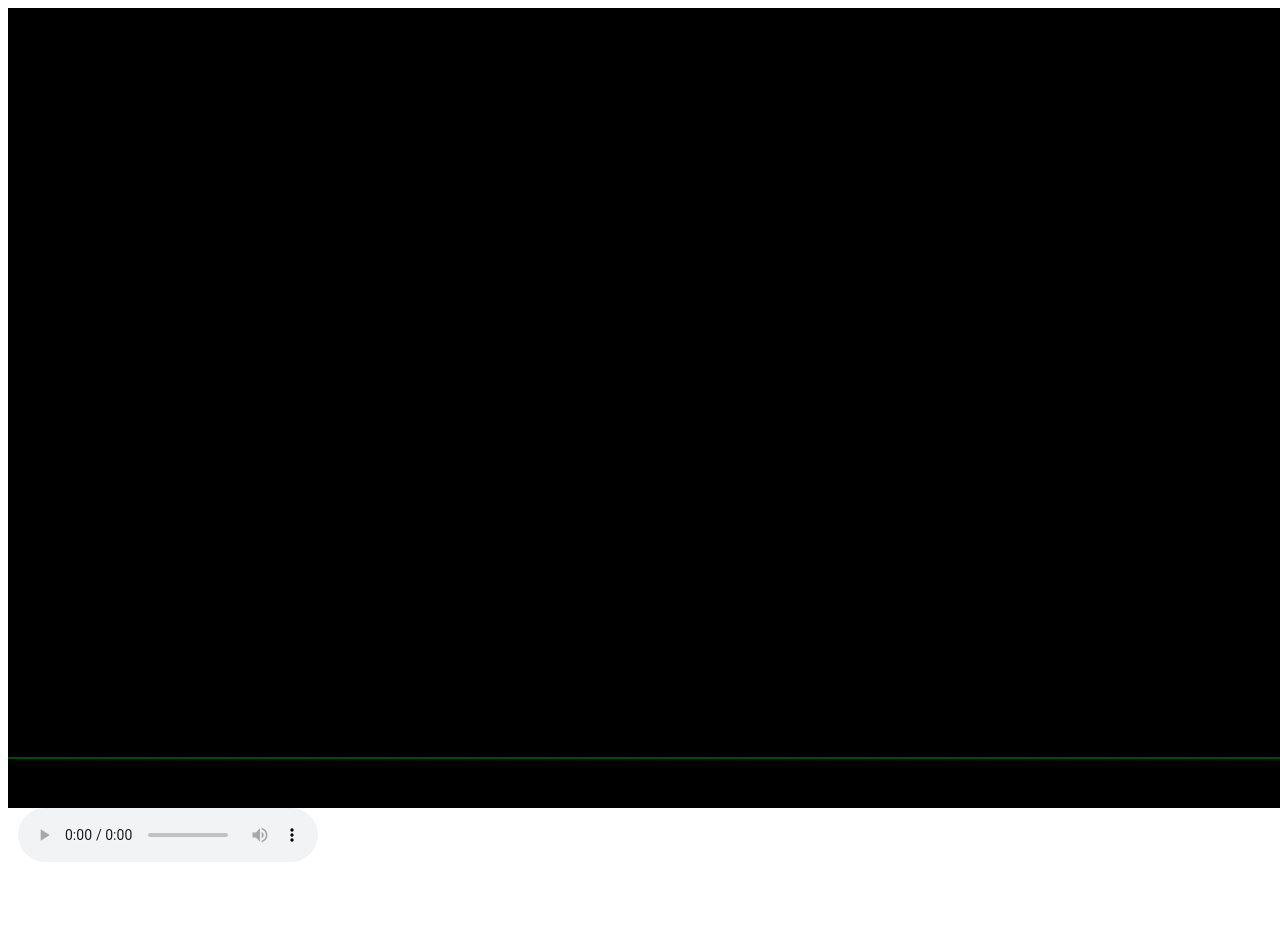
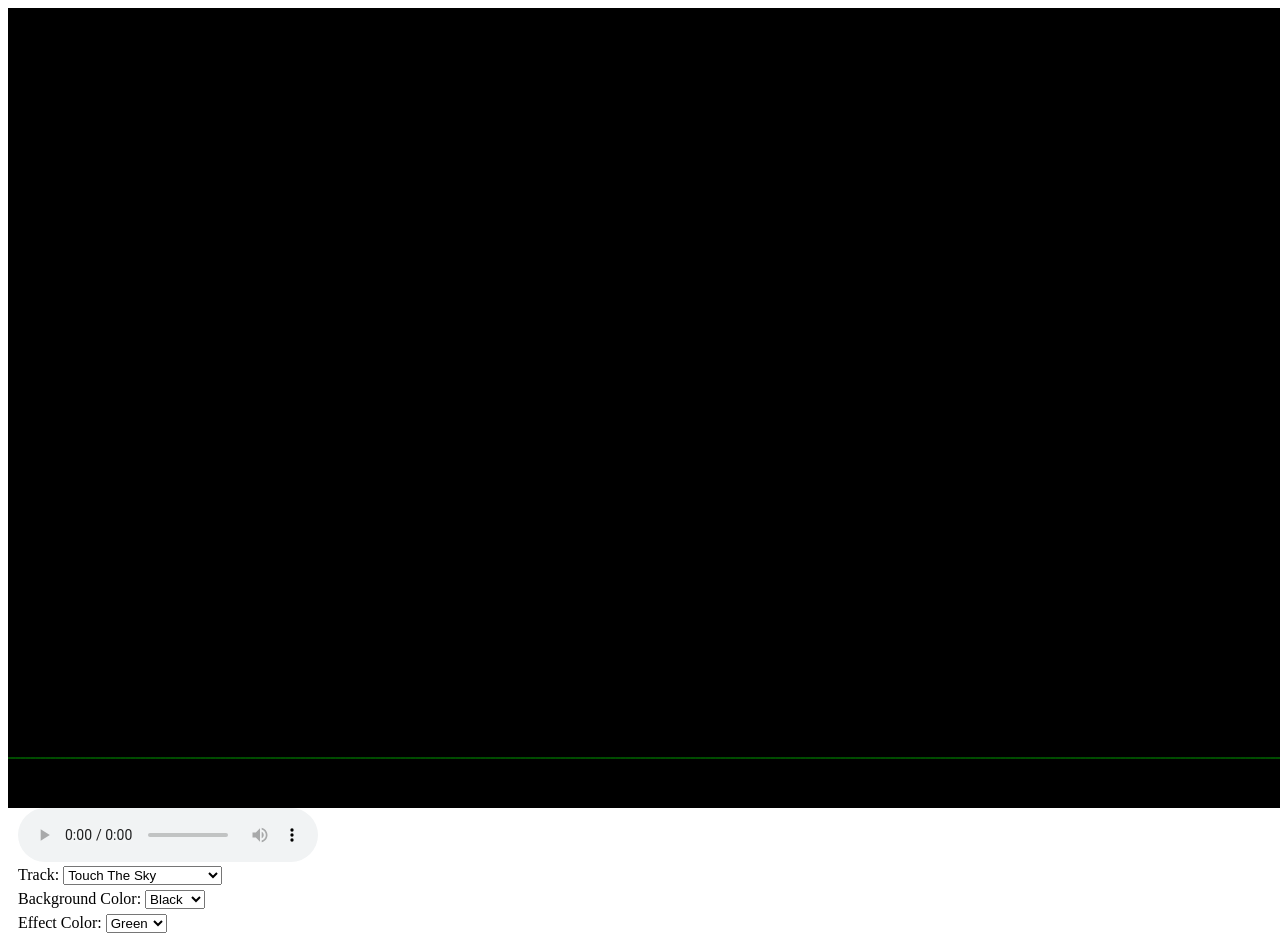
Before and after one commit to ilanisakov/JewishPickle_Visualizer, a plain HTML site: page index.html in a window 1280 px wide. Before the commit the page ends 866 px from the top, so only its background shows below. Drawn offline with Linux system fonts and the light colour scheme.

Commit message:
Added color selects and song select

```diff
--- a/index.html
+++ b/index.html
@@ -10,6 +10,36 @@
 	<canvas id="canvas" width="1280" height="800"></canvas>
 	<div id="controls">
 		<audio controls loop></audio>
+		<section>
+			<label>Track:
+				<select id="songSelect" >
+					<option value="media/Touch The Sky.mp3">Touch The Sky</option>
+					<option value="media/New Adventure Theme.mp3">New Adventure Theme</option>
+				</select>
+			</label>
+		</section>
+		<section>
+			<label>Background Color:
+				<select id="bGColor" >
+					<option value="black">Black</option>
+					<option value="white">White</option>
+					<option value="red">Red</option>
+					<option value="blue">Blue</option>
+					<option value="green">Green</option>
+				</select>
+			</label>
+		</section>
+		<section>
+			<label>Effect Color:
+				<select id="eColor" >
+					<option value="green">Green</option>
+					<option value="red">Red</option>
+					<option value="blue">Blue</option>
+					<option value="purple">Purple</option>
+					<option value="pink">Pink</option>
+				</select>
+			</label>
+		</section>
 	</div>
 </body>
 </html>
--- a/script.js
+++ b/script.js
@@ -8,6 +8,7 @@
 		//VARIABLES
 		var canvas, ctx;
 		var audioElement, analyserNode;
+		var effectColor;
 
 
 		//Init - function called when the page is loaded
@@ -17,7 +18,7 @@
 			// set up canvas stuff
 			canvas = document.querySelector('canvas');
 			ctx = canvas.getContext("2d");
-
+			effectColor = 'rgba(0, 255, 0, 0.6)';
 
 			// get reference to <audio> element on page
 			audioElement = document.querySelector('audio');
@@ -25,7 +26,7 @@
 			// call our helper function and get an analyser node
 			analyserNode = createWebAudioContextWithAnalyserNode(audioElement);
 
-			// get sound track <select> and Full Screen button working
+			//Get all our controls working
 			setupUI();
 
 			// load and play default sound into audio element
@@ -77,7 +78,15 @@
 
 		//Sets up the functions for the whole UI
 		function setupUI(){
-
+			document.querySelector("#songSelect").onchange = function(e){
+				playStream(audioElement,e.target.value);
+			};
+			document.querySelector("#bGColor").onchange = function(e){
+				canvas.style.backgroundColor = e.target.value;
+			};
+			document.querySelector("#eColor").onchange = function(e){
+				effectColor = e.target.value;
+			};
 		}
 
 		function playStream(audioElement,path){
@@ -86,6 +95,12 @@
 			audioElement.volume = 0.2;
 			//document.querySelector('#status').innerHTML = "Now playing: " + path;
 		}
+
+		//function bGColorChange(e)
+		//{
+		//	console.log('bgcolor');
+		//	canvas.style.backgroundColor = e.value;
+		//}
 
 		//Update Loop
 		function update() {
@@ -101,7 +116,7 @@
 			ctx.clearRect(0,0,1280,800);
 
 			ctx.save();
-			ctx.strokeStyle = 'rgba(0,255,0,.6)';
+			ctx.strokeStyle = effectColor;
 			for(var i = 0; i < data.length; i++)
 			{
 				//default line
--- a/style.css
+++ b/style.css
@@ -1,6 +1,9 @@
 canvas{
 	background-color: black;
 	float:left;
+}
+section{
+	padding-bottom: 5px;
 }
 #controls{
 	float: left;
```
